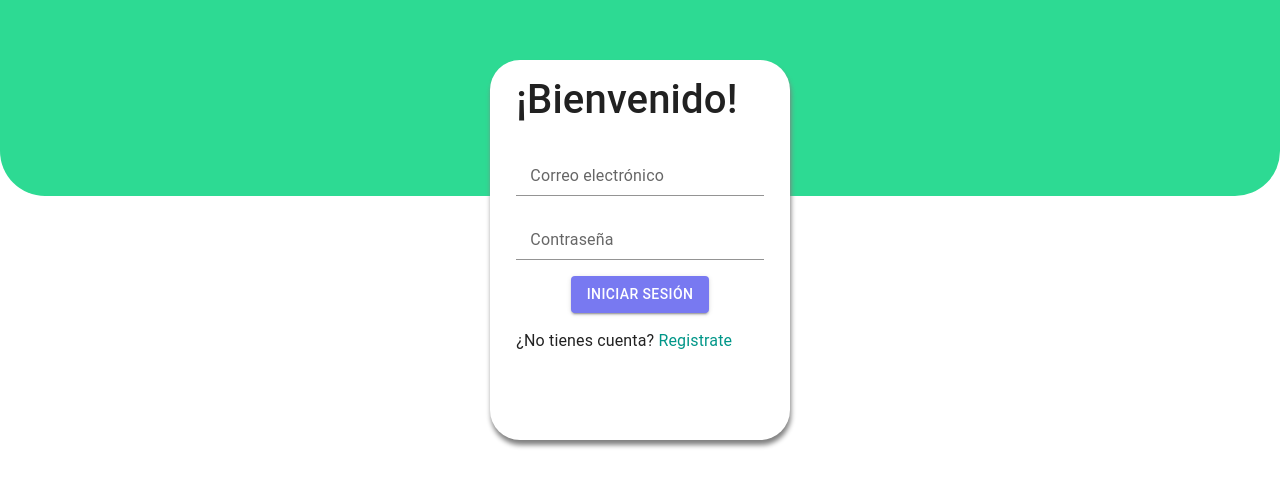
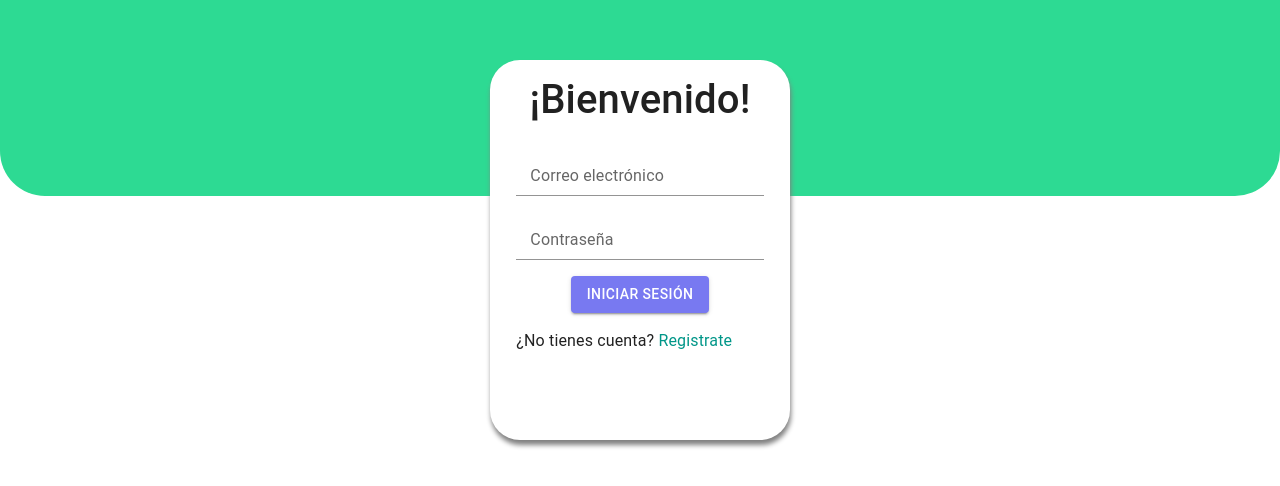
Before and after one commit to checalo-mx/front-end, a React (Create React App) app: page /login in a window 1280 px wide. Shown: the part 124-610 px from the top of the page. Built offline with nearby package versions, Linux system fonts and the light colour scheme.

Commit message:
centering title for login

```diff
--- a/src/Pages/Login/Login.jsx
+++ b/src/Pages/Login/Login.jsx
@@ -58,8 +58,8 @@ const Login = (props) => {
       <Background />
       <MainCard>
         <form onSubmit={handleSubmit}>
-          <Grid container spacing={{ xs: 2 }} justifyContent="center" alignContent="center">
-            <Grid item xs={10}>
+          <Grid container spacing={{ xs: 2 }} justifyContent="center">
+            <Grid item xs={10} style={{ display: "flex", justifyContent: 'center'}}>
               <CardTitle titleText="¡Bienvenido!" />
             </Grid>
             <Grid item xs={10}>
```
